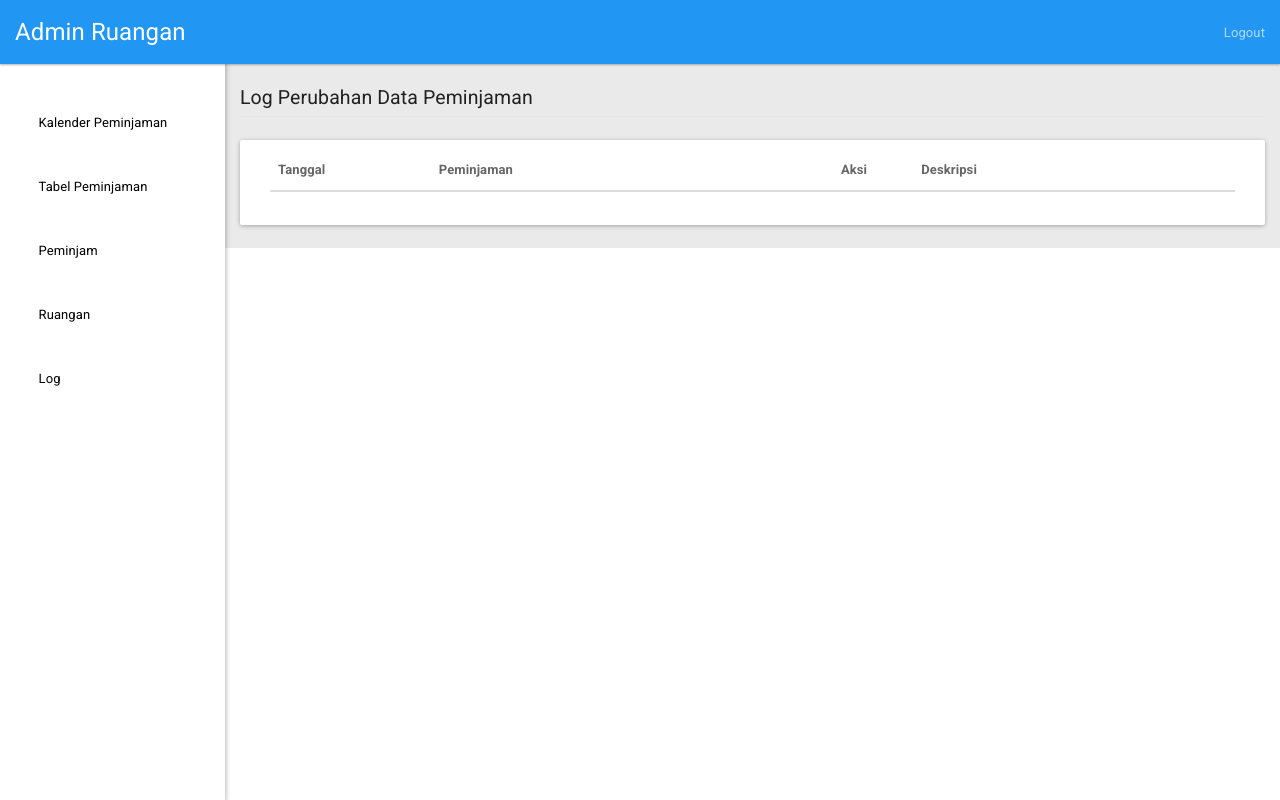
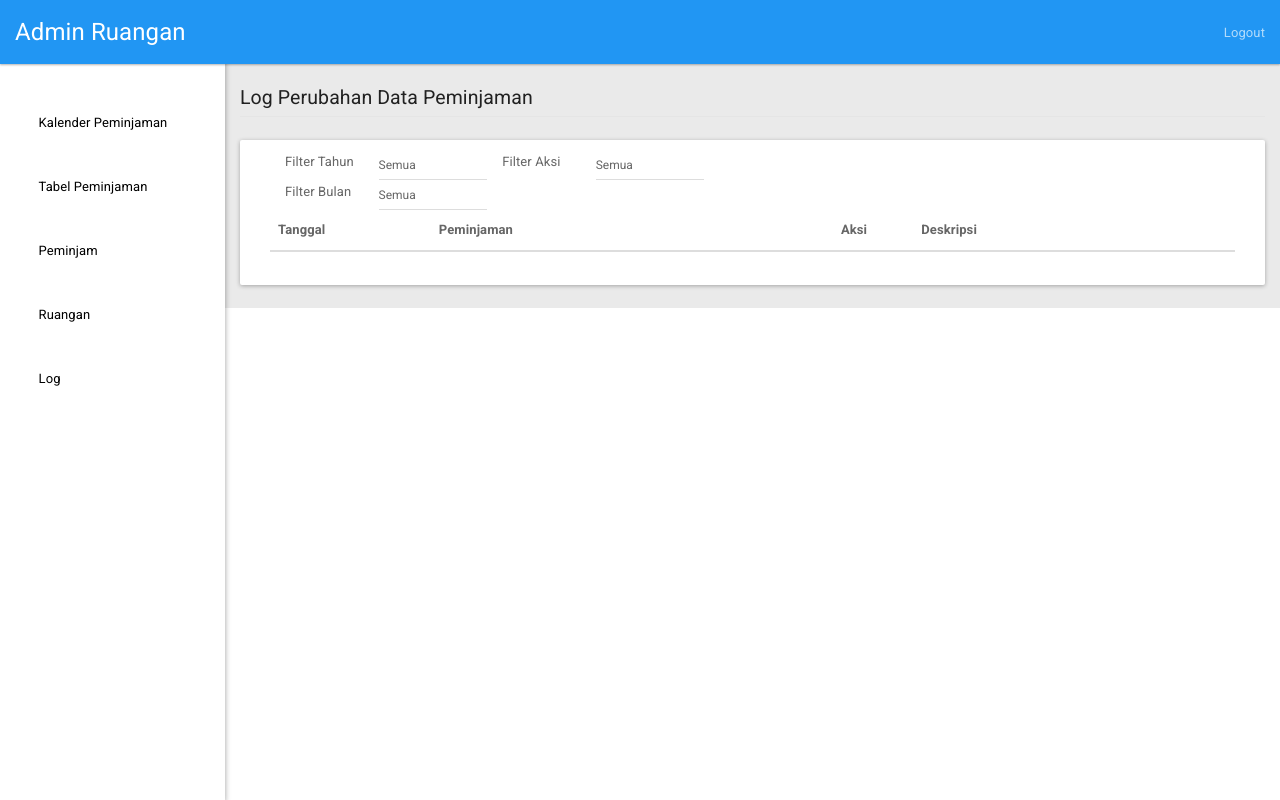
Before and after one commit to harryawk/sarpras_website, a Django app: template log/templates/log/index.html in a window 1280 px wide. Run offline with Django 3.2, Linux system fonts and the light colour scheme; the template is opened without the code that fills it, so the values that code supplies are empty; some libraries are stand-ins or nearby versions; some web fonts are replaced.

Commit message:
Added incomplete filter, only for aksi log and status bayar

```diff
--- a/log/templates/log/index.html
+++ b/log/templates/log/index.html
@@ -46,6 +46,23 @@
   		$interpolateProvider.endSymbol('}]}');
 	});
 	logList.controller("logListController", function($scope, $http) {
+		var aksi = [];
+		$scope.aksiListData = [];
+		$scope.aksiListData = $scope.aksiListData.concat({
+          string: "Buat",
+    });
+		$scope.aksiListData = $scope.aksiListData.concat({
+	        string: "Ubah",
+	    });
+
+			$scope.filterTimeStart = new Date();
+			$scope.filterTimeStart.setMonth(0);
+			$scope.filterTimeStart.setDate(1);
+
+			$scope.filterTimeEnd = new Date();
+			$scope.filterTimeEnd.setMonth(0);
+			$scope.filterTimeEnd.setDate(1);
+			$scope.filterTimeEnd.setFullYear(1+$scope.filterTimeStart.getFullYear());
 
 		$scope.logListData = [];
 
@@ -128,6 +145,30 @@
 
 <div ng-app="logList" ng-controller="logListController">
     <div class="panel container-fluid">
+			<div class="col-lg-5" style="width: 46.66666667%">
+                <div class="form-group">
+									<label class="control-label col-lg-3" for="id_filter_tahun">Filter Tahun</label>
+									<div class="col-lg-3" style="padding: 0px">
+											<select ng-model="filterTahun" id="id_filter_tahun" class="form-control input-sm">
+													<option value="" selected>Semua</option>
+											</select>
+									</div>
+										<label class="control-label col-lg-3" for="id_filter_aksi">Filter Aksi</label>
+                    <div class="col-lg-3" style="padding: 0px">
+                        <select ng-model="filterAksi" id="id_filter_aksi" class="form-control input-sm">
+                            <option value="" selected>Semua</option>
+														<option value="{[{ aksiData.string }]}" ng-repeat = "aksiData in aksiListData ">{[{ aksiData.string }]}</option>
+                        </select>
+                    </div>
+                    <label class="control-label col-lg-3" for="id_filter_bulan">Filter Bulan</label>
+                    <div class="col-lg-3" style="padding: 0px">
+                        <select ng-model="filterBulan" id="id_filter_bulan" class="form-control input-sm">
+                            <option value="" selected>Semua</option>
+                        </select>
+                    </div>
+
+								</div>
+				</div>
         <div class="col-lg-12">
             <table class="table table-striped table-hover ">
                 <thead>
@@ -135,11 +176,11 @@
                         <th class="col-lg-2" ng-click="sort('tanggal')" ng-class="sortClass('tanggal')">Tanggal</th>
                         <th class="col-lg-5" ng-click="sort('peminjaman_str')" ng-class="sortClass('peminjaman_str')">Peminjaman</th>
                         <th class="col-lg-1" ng-click="sort('aksi')" ng-class="sortClass('aksi')">Aksi</th>
-                        <th ng-click="sort('deskripsi')"ng-class="sortClass('deskripsi')">Deskripsi</th>
+                        <th ng-click="sort('deskripsi')" ng-class="sortClass('deskripsi')">Deskripsi</th>
                     </tr>
                 </thead>
                 <tbody>
-                   <tr ng-repeat = "logData in logListData | orderBy : column : reverse">
+                   <tr ng-repeat = "logData in logListData | orderBy : column : reverse | filter:{aksi:filterAksi} | filter: inRange(toTimestamp(filterTimeStart),toTimestamp(filterTimeEnd))  ">
                        <td>{[{ logData.tanggal | date:'dd MMM yyyy' : 'UTC' }]}</td>
                        <td ng-click="openPeminjaman(logData)">{[{ logData.peminjaman_str }]}</td>
                        <td>{[{ logData.aksi }]}</td>
--- a/log/views.py
+++ b/log/views.py
@@ -6,7 +6,10 @@ from django.contrib.auth.decorators import login_required
 # Log index view
 @login_required
 def index(request):
-    return render(request, 'log/index.html', {})
+    all_log = Log.objects.all();
+    return render(request, 'log/index.html', {
+        'all_log': all_log,
+    })
 
 @login_required
 def fetchrecord(request, start_year = 2017):
```
Also changed, not shown: peminjaman/templates/peminjaman/index.html (+14 -10 lines).
